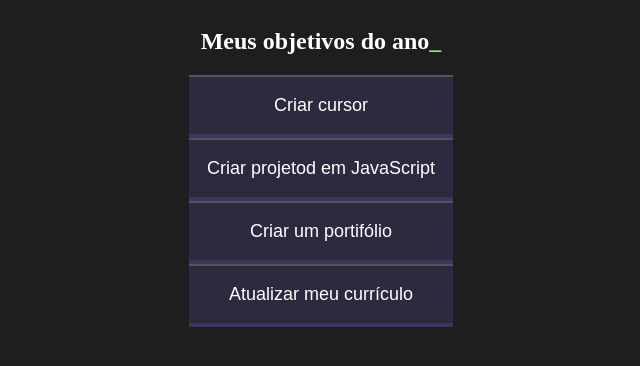
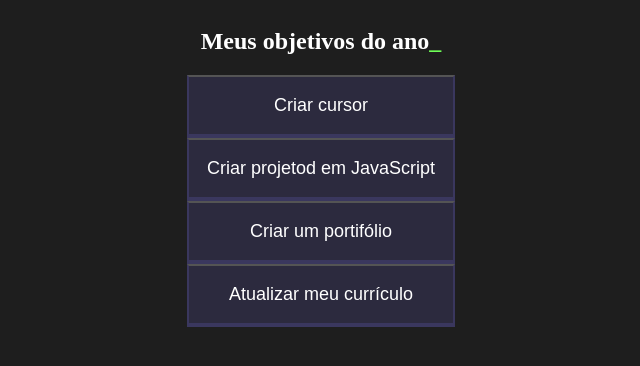
Before and after one commit to Decok550/3F_2024-Andr-Sampaio, a plain HTML site: page index.html in a window 1280 px wide. Shown: the full height of the page, 287-927 px from the left. Drawn offline with Linux system fonts and the light colour scheme.

Commit message:
Add files via upload

```diff
--- a/style.css
+++ b/style.css
@@ -38,6 +38,6 @@ span{
     font-size: 18px;
     width: 100%;
     border-bottom: 4px solid var(--botao-ativo);
-    border-left: 2px;
-    border-right: 2px;
+    border-left: 2px solid var(--botao-ativo);;
+    border-right: 2px solid var(--botao-ativo);;
 }
```
